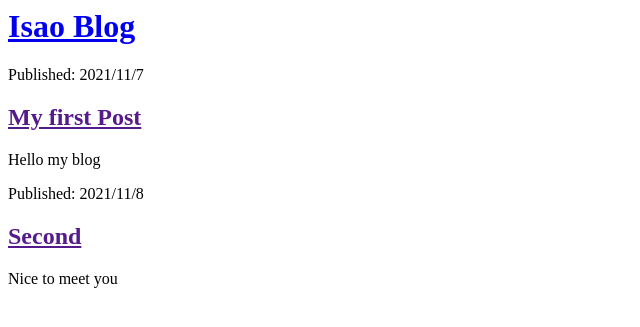
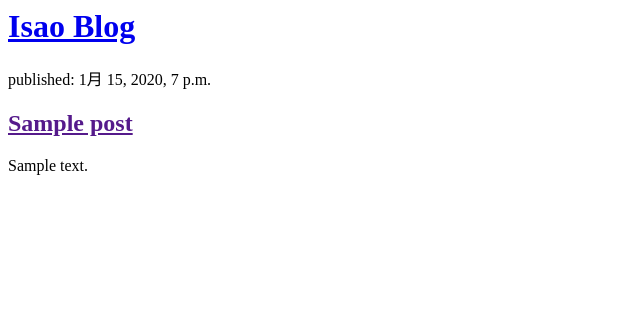
Before and after one commit to Isao-Tera/my-first-blog, a Django app: page / in a window 1280 px wide. Shown: the top 327 px of the page, without its empty margins (0-640 px from the left). Run offline with Django 3.2, Linux system fonts and the light colour scheme; tables that the repository leaves empty hold one stand-in row (values such as "Sample post").

Commit message:
Modified templates to display posts from database.

```diff
--- a/blog/templates/blog/post_list.html
+++ b/blog/templates/blog/post_list.html
@@ -7,16 +7,12 @@
             <h1><a href="/">Isao Blog</a></h1>
         </div>
 
+    {% for post in posts %}
         <div>
-            <p>Published: 2021/11/7</p>
-            <h2><a href="">My first Post</a></h2>
-            <p>Hello my blog</p>
+            <p>published: {{ post.published_date }}</p>
+            <h2><a href="">{{ post.title}}</a></h2>
+            <p>{{ post.text|linebreaksbr}}</p>
         </div>
-
-        <div>
-            <p>Published: 2021/11/8</p>
-            <h2><a href="">Second</a></h2>
-            <p>Nice to meet you</p>
-        </div>
+    {% endfor %}
     </body>
 </html>
--- a/blog/views.py
+++ b/blog/views.py
@@ -1,4 +1,16 @@
 from django.shortcuts import render
+from django.utils import timezone
+
+# models の前にあるドットは カレントディレクトリ 、もしくは カレントアプリケーション のことです。
+from .models import Post
 
 def post_list(request):
-    return render(request, 'blog/post_list.html', {})
+    """
+    表示したいデータを取り出して、テンプレートファイルに渡す
+    request: インターネットを介してユーザから受け取った全ての情報が詰まったもの
+    """
+    posts = Post.objects.filter(published_date__lte=timezone.now()).order_by('published_date')
+
+    # {}: 指定した情報を、テンプレートが表示してくれます。
+    # {} の中に引数を記述する時は、名前と値をセットにしなくてはなりません。
+    return render(request, 'blog/post_list.html', {'posts':posts})
```
